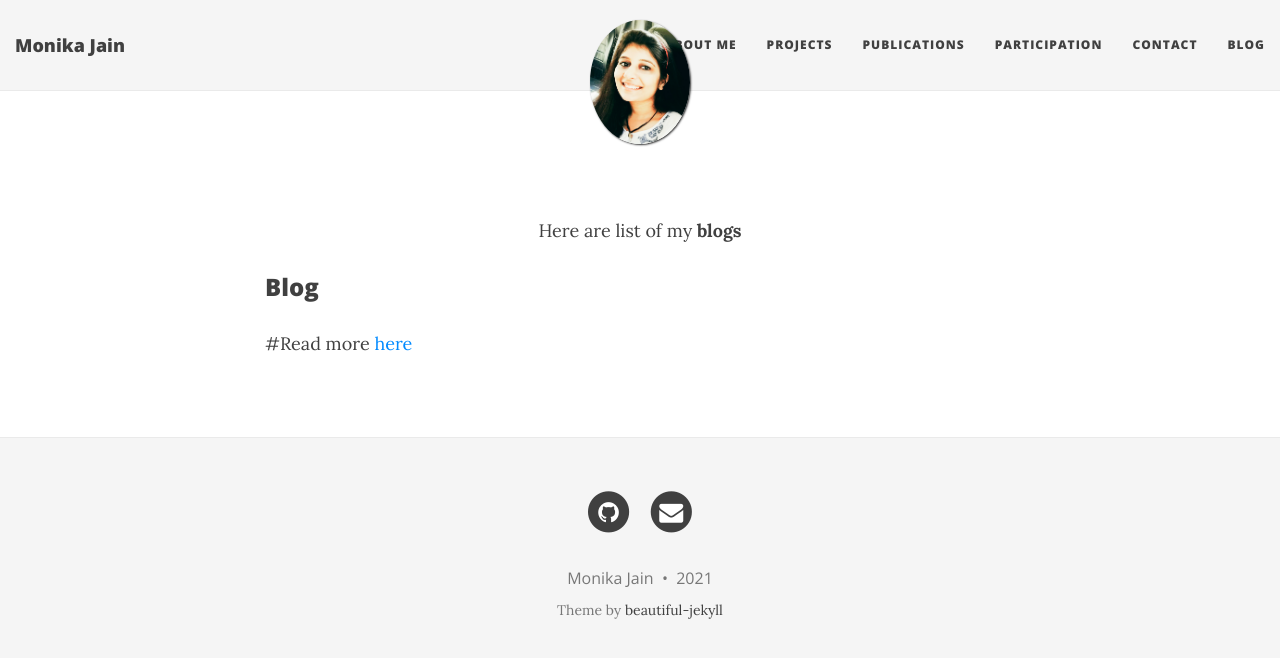
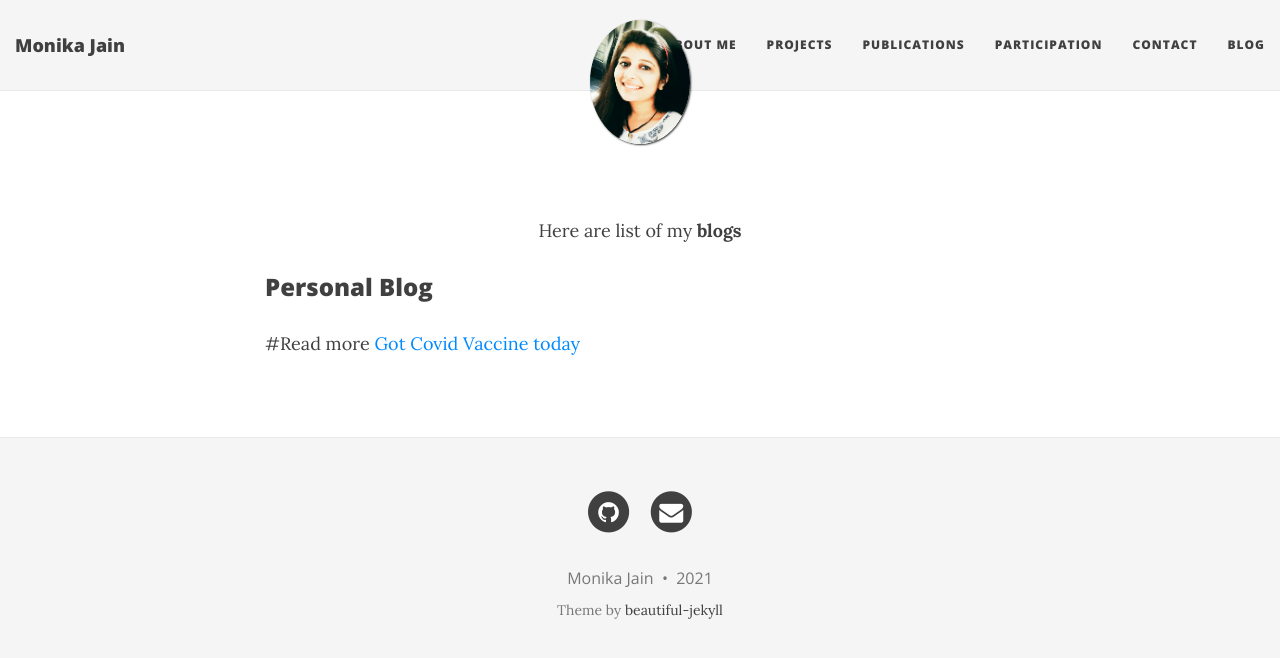
Before and after one commit to MonikaJain19/MonikaJain19.github.io, a Jekyll site: the page built from blog.md, in a window 1280 px wide. Shown: the top 658 px of the page. Built offline with Jekyll 4.4.1, drawn with Linux system fonts in a browser that asks for light colours; nearby versions of some CDN libraries.

Commit message:
Update blog.md

```diff
--- a/blog.md
+++ b/blog.md
@@ -8,7 +8,9 @@ permalink: /blog/
 <p align="center">
 Here are list of my <b>blogs</b>
 </p>
-### Blog
 
 
-#Read more [here](/covid.md)
+### Personal Blog
+
+
+#Read more [Got Covid Vaccine today](/covid.md)
```
